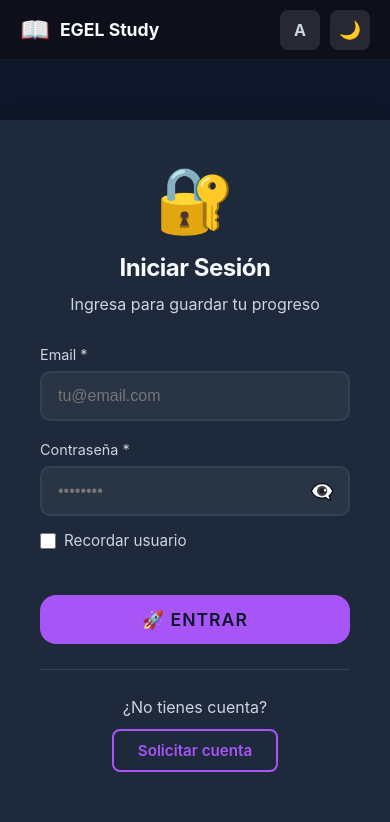
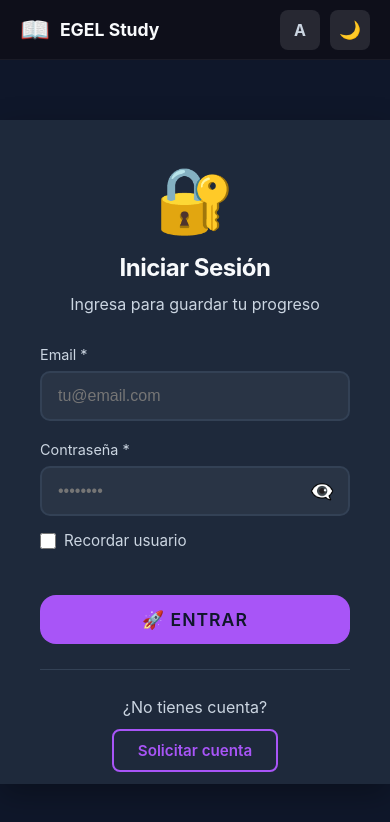
Before and after one commit to LalitoAlva/egel-loloman-economics, a React (Vite) app: page / in a window 390 px wide. Shown: the top 822 px of the page. Built offline with nearby package versions, Linux system fonts and the light colour scheme; no server answers.

Commit message:
Fix mobile card height with safe dvh calculation

```diff
--- a/src/index.css
+++ b/src/index.css
@@ -343,6 +343,11 @@ input[type="range"]::-webkit-slider-thumb {
     display: none !important;
   }
 
+  /* Fix body scroll on mobile */
+  body.lesson-mode-active {
+    overflow: hidden;
+  }
+
   .hidden-on-mobile {
     display: none !important;
   }
@@ -369,8 +374,13 @@ input[type="range"]::-webkit-slider-thumb {
     /* No bottom margin */
     border: none;
     /* Remove border if any */
-    min-height: calc(100vh - 60px);
-    /* Full height minus header */
+    /* Height calculation: 100dvh (viewport) - 60px (Header) - ~120px (Controls + Margins) */
+    height: calc(100dvh - 180px);
+
+    overflow-y: auto;
+    /* Internal scrolling */
+    overscroll-behavior: contain;
+    /* Prevent body scroll chain */
   }
 
   /* Typography sizes */
```
